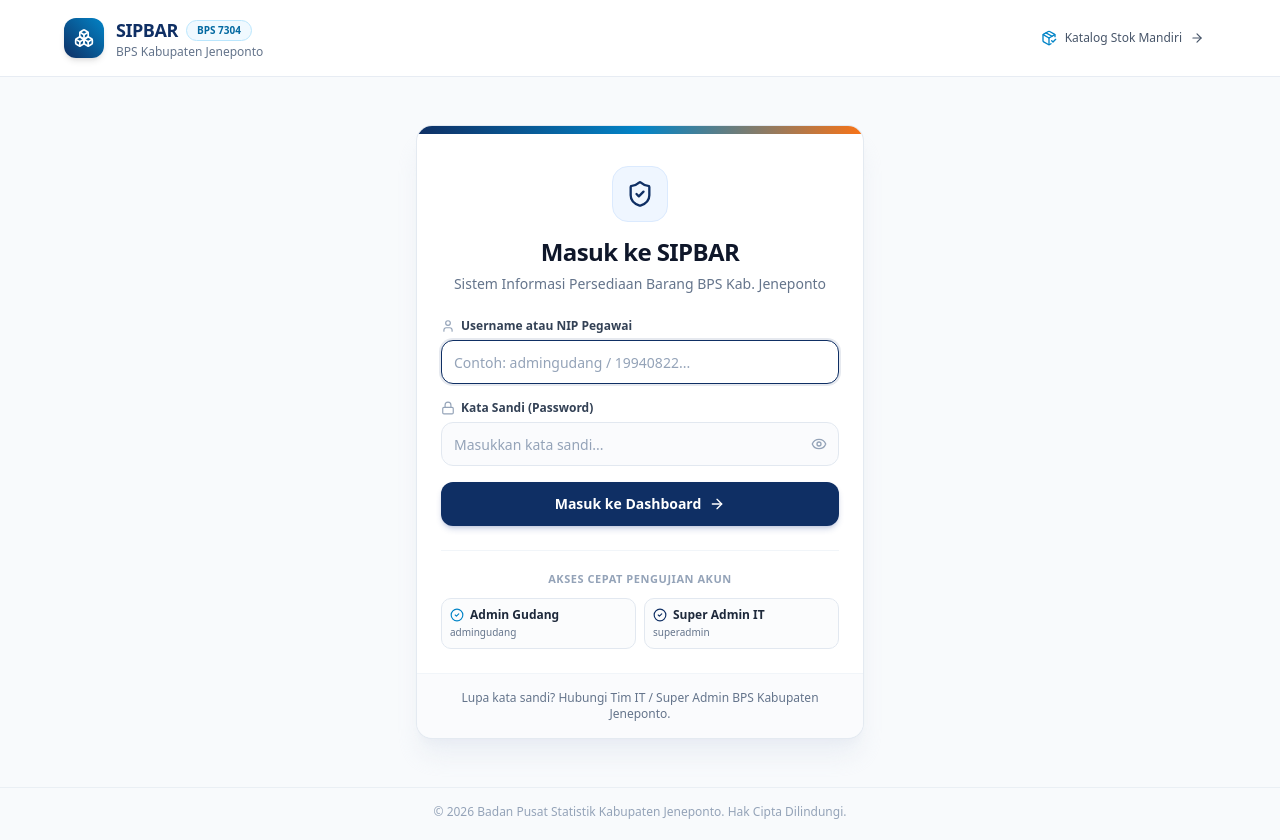
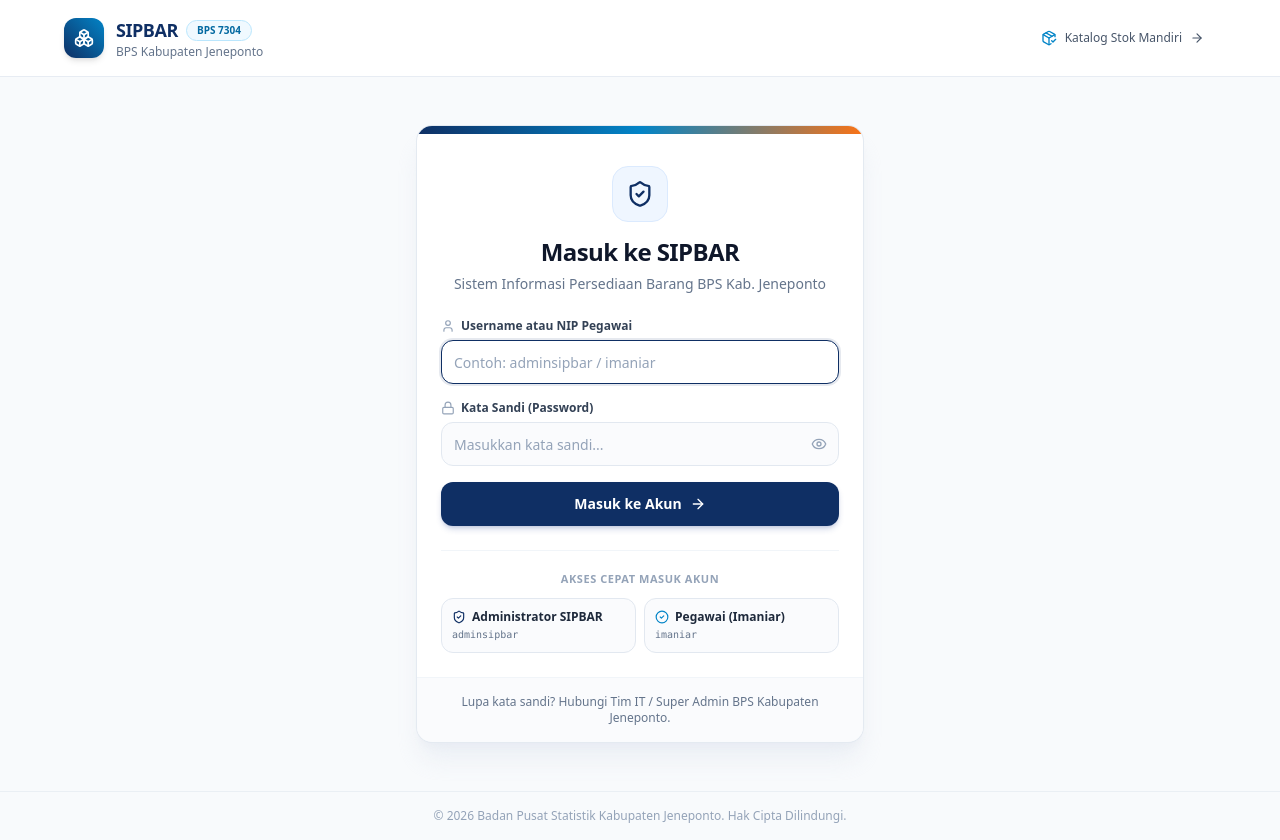
Before and after one commit to salsabilaputri95/SIPBAR, a Next.js app: page /login in a window 1280 px wide. Built offline with nearby package versions, Linux system fonts and the light colour scheme.

Commit message:
feat(ui): update login button labels, add quick fill credentials, and fix catalog redirect loop

```diff
--- a/src/app/(auth)/login/page.tsx
+++ b/src/app/(auth)/login/page.tsx
@@ -105,7 +105,7 @@
             </label>
             <Input
               type="text"
-              placeholder="Contoh: admingudang / 19940822..."
+              placeholder="Contoh: adminsipbar / imaniar"
               value={username}
               onChange={(e) => setUsername(e.target.value)}
               disabled={isLoading}
@@ -156,7 +156,7 @@
               </>
             ) : (
               <>
-                <span>Masuk ke Dashboard</span>
+                <span>Masuk ke Akun</span>
                 <ArrowRight className="w-4 h-4" />
               </>
             )}
@@ -166,31 +166,31 @@
         {/* Demo Account Helper Bar */}
         <div className="mt-6 pt-5 border-t border-slate-100">
           <p className="text-[11px] font-semibold text-slate-400 uppercase tracking-wider text-center mb-2.5">
-            Akses Cepat Pengujian Akun
+            Akses Cepat Masuk Akun
           </p>
           <div className="grid grid-cols-2 gap-2">
             <button
               type="button"
-              onClick={() => handleFillAccount("admingudang", "GudangBPS2026!")}
-              className="text-left p-2 rounded-lg border border-slate-200 bg-slate-50/60 hover:bg-sky-50 hover:border-sky-300 transition-colors group"
+              onClick={() => handleFillAccount("adminsipbar", "adminsipbar!")}
+              className="text-left p-2.5 rounded-xl border border-slate-200 bg-slate-50/70 hover:bg-blue-50 hover:border-blue-300 transition-colors group"
             >
-              <div className="flex items-center gap-1.5 text-xs font-semibold text-slate-800 group-hover:text-sky-800">
-                <CheckCircle2 className="w-3.5 h-3.5 text-sky-600" />
-                Admin Gudang
+              <div className="flex items-center gap-1.5 text-xs font-semibold text-slate-800 group-hover:text-[#0F2F64]">
+                <ShieldCheck className="w-3.5 h-3.5 text-[#0F2F64]" />
+                Administrator SIPBAR
               </div>
-              <p className="text-[10px] text-slate-500 mt-0.5 truncate">admingudang</p>
+              <p className="text-[10px] text-slate-500 mt-0.5 truncate font-mono">adminsipbar</p>
             </button>
 
             <button
               type="button"
-              onClick={() => handleFillAccount("superadmin", "AdminBPS2026!")}
-              className="text-left p-2 rounded-lg border border-slate-200 bg-slate-50/60 hover:bg-blue-50 hover:border-blue-300 transition-colors group"
+              onClick={() => handleFillAccount("imaniar", "ima361")}
+              className="text-left p-2.5 rounded-xl border border-slate-200 bg-slate-50/70 hover:bg-sky-50 hover:border-sky-300 transition-colors group"
             >
-              <div className="flex items-center gap-1.5 text-xs font-semibold text-slate-800 group-hover:text-[#0F2F64]">
-                <CheckCircle2 className="w-3.5 h-3.5 text-[#0F2F64]" />
-                Super Admin IT
+              <div className="flex items-center gap-1.5 text-xs font-semibold text-slate-800 group-hover:text-sky-800">
+                <CheckCircle2 className="w-3.5 h-3.5 text-sky-600" />
+                Pegawai (Imaniar)
               </div>
-              <p className="text-[10px] text-slate-500 mt-0.5 truncate">superadmin</p>
+              <p className="text-[10px] text-slate-500 mt-0.5 truncate font-mono">imaniar</p>
             </button>
           </div>
         </div>
--- a/src/app/katalog/page.tsx
+++ b/src/app/katalog/page.tsx
@@ -146,7 +146,7 @@
                 className="h-9 px-4 rounded-xl border-slate-300 text-[#0F2F64] font-semibold hover:bg-slate-100 gap-1.5"
               >
                 <LogIn className="w-4 h-4 text-[#0284C7]" />
-                <span>Masuk Admin</span>
+                <span>Login</span>
               </Button>
             </Link>
           </div>
--- a/src/app/page.tsx
+++ b/src/app/page.tsx
@@ -28,7 +28,7 @@
               className="flex items-center gap-2 bg-[#0F2F64] hover:bg-[#0A1F42] text-white px-4 py-2 rounded-lg text-sm font-medium shadow-sm transition-all"
             >
               <LogIn className="w-4 h-4" />
-              <span>Masuk Admin</span>
+              <span>Login</span>
             </Link>
           </div>
         </div>
@@ -50,21 +50,14 @@
         </p>
 
         {/* Quick Action CTA */}
-        <div className="mt-8 flex flex-col sm:flex-row gap-4 w-full sm:w-auto">
+        <div className="mt-8 flex justify-center w-full sm:w-auto">
           <Link
             href="/katalog"
-            className="flex items-center justify-center gap-2 bg-[#0284C7] hover:bg-[#0369A1] text-white px-6 py-3.5 rounded-xl font-semibold shadow-md hover:shadow-lg transition-all text-base"
+            className="flex items-center justify-center gap-2 bg-[#0284C7] hover:bg-[#0369A1] text-white px-7 py-3.5 rounded-xl font-semibold shadow-md hover:shadow-lg transition-all text-base"
           >
             <Package className="w-5 h-5" />
             <span>Cek Stok Barang Sekarang</span>
             <ArrowRight className="w-4 h-4 ml-1" />
-          </Link>
-          <Link
-            href="/login"
-            className="flex items-center justify-center gap-2 bg-white hover:bg-slate-50 border border-slate-300 text-slate-800 px-6 py-3.5 rounded-xl font-semibold shadow-sm hover:shadow transition-all text-base"
-          >
-            <LogIn className="w-5 h-5 text-slate-600" />
-            <span>Portal Admin Gudang</span>
           </Link>
         </div>
 
```
Also changed, not shown: src/middleware.ts (+1 -10 lines).
